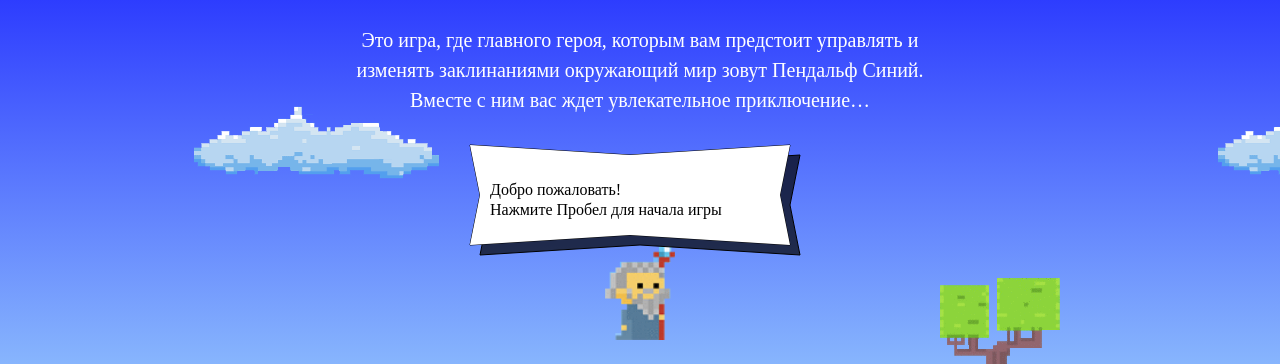
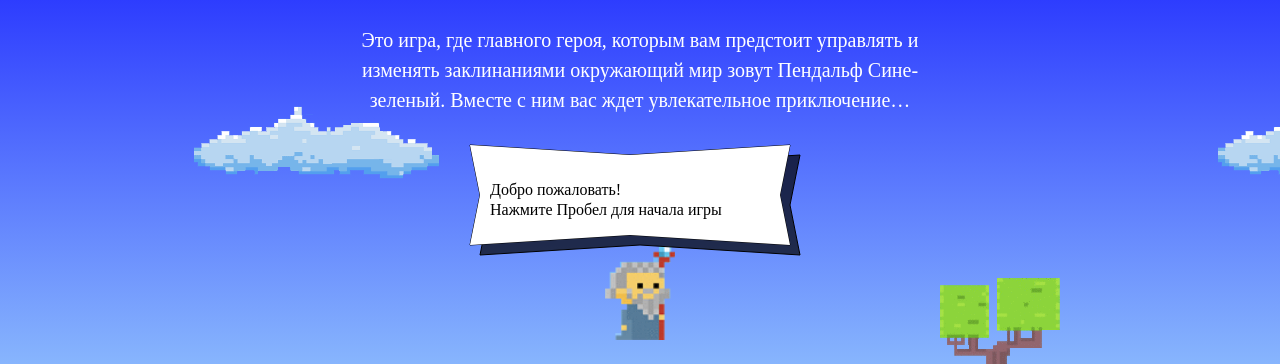
Before and after one commit to KurushinaYulia/295545-code-and-magick, a website: page index.html in a window 1280 px wide. Shown: the part 184-548 px from the top of the page. Drawn offline with Linux system fonts and the light colour scheme; a web font is replaced by a local one.

Commit message:
test git

```diff
--- a/index.html
+++ b/index.html
@@ -19,7 +19,7 @@
   </h1>
   <p class="header-description">
     Это игра, где главного героя, которым вам предстоит управлять и изменять заклинаниями окружающий мир зовут
-    Пендальф Синий.
+    Пендальф Сине-зеленый.
     Вместе с ним вас ждет увлекательное приключение&hellip;
   </p>
 
```
